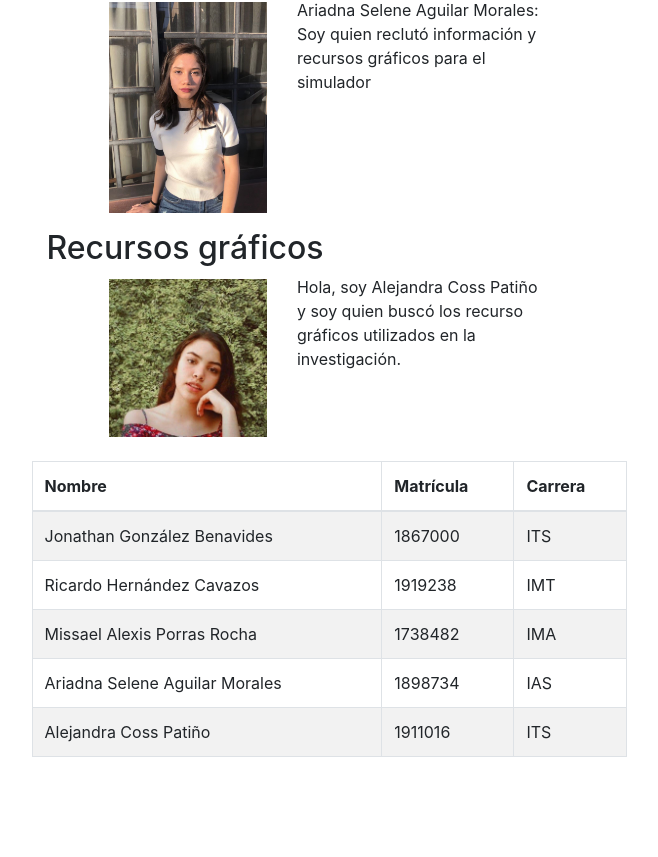
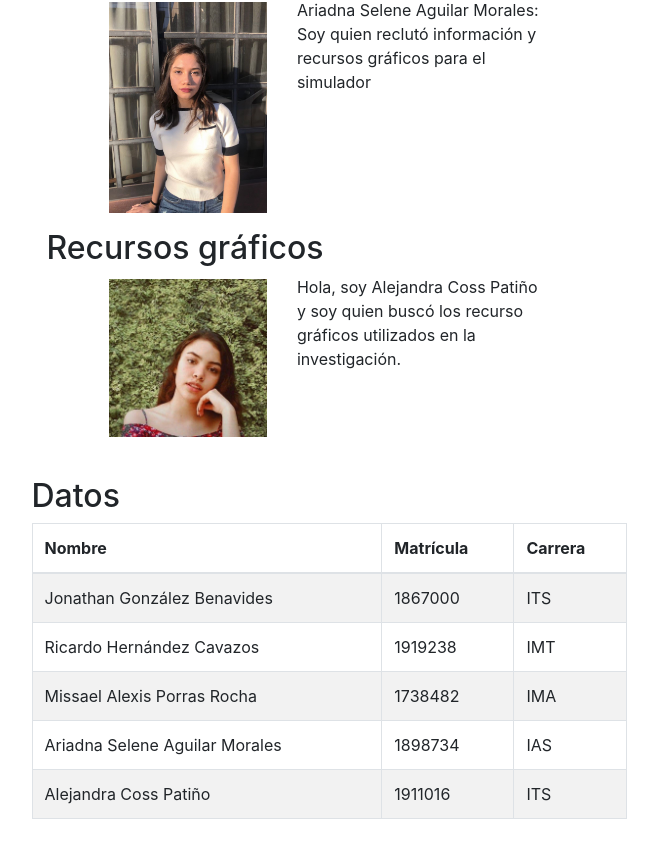
Before and after one commit to JonathanGzzBen/simulador-velocidad-relativa, a Next.js app in the folder src/: page /AcercaDe in a window 1280 px wide. Shown: the part 702-1559 px from the top of the page, without its empty margins (311-969 px from the left). Before the commit the page ends 1499 px from the top, so only its background shows below. Built offline with nearby package versions, Linux system fonts and the light colour scheme.

Commit message:
Add padding above datos table in AcercaDe page

```diff
--- a/src/pages/AcercaDe.jsx
+++ b/src/pages/AcercaDe.jsx
@@ -104,7 +104,8 @@ export default function AcercaDe() {
         "/images/ariadna.jpeg"
       )}
 
-      <Row>
+      <Row className="pt-3">
+        <h2>Datos</h2>
         <Table hover striped bordered>
           <thead>
             <tr>
```
